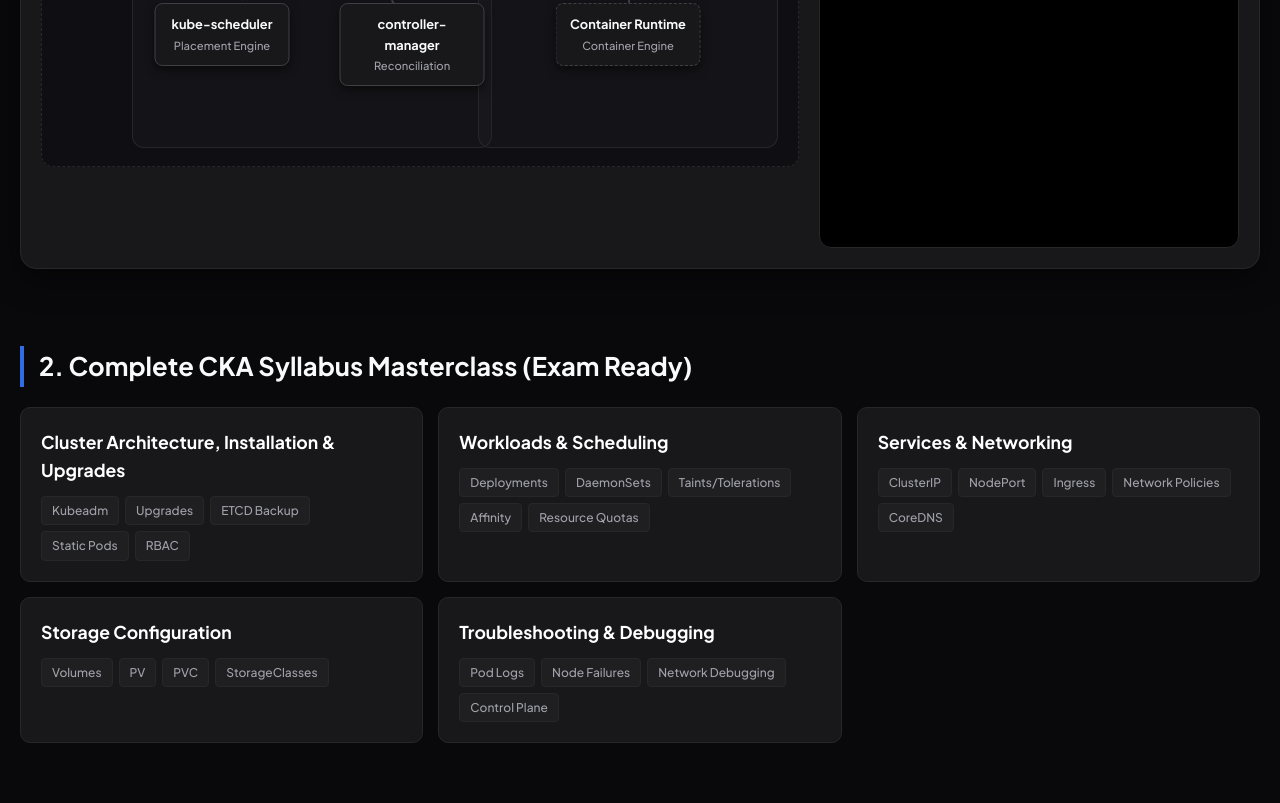
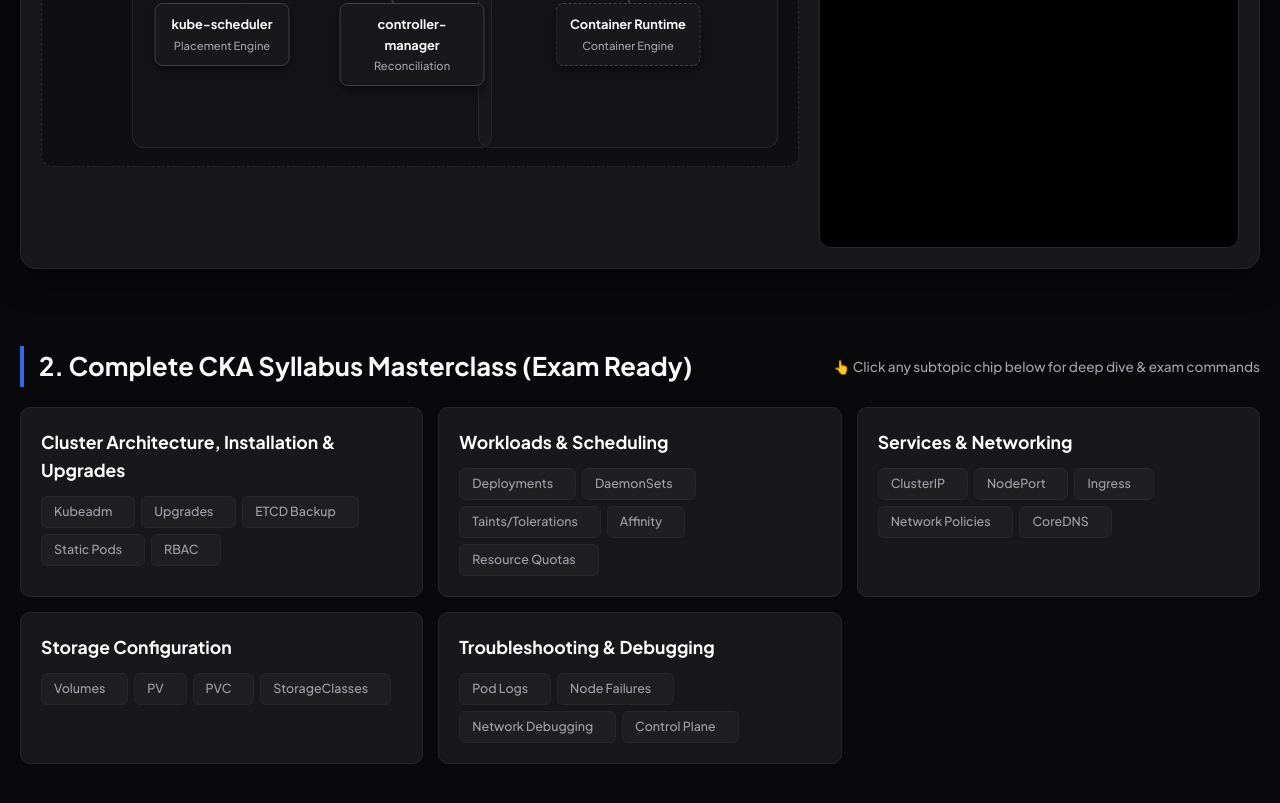
Before and after one commit to shubham27031998/roundchat, a plain HTML site: page index.html in a window 1280 px wide. Shown: the part 731-1534 px from the top of the page. Drawn offline with Linux system fonts and the light colour scheme.

Commit message:
Update index.html

```diff
--- a/index.html
+++ b/index.html
@@ -96,32 +96,40 @@
 
         /* --- SYLLABUS GRID --- */
         .syllabus-grid { display: grid; grid-template-columns: repeat(auto-fill, minmax(320px, 1fr)); gap: 15px; }
-        .module-card { background: var(--surface); border: 1px solid var(--border); border-radius: 10px; padding: 20px; cursor: pointer; transition: all 0.3s; }
+        .module-card { background: var(--surface); border: 1px solid var(--border); border-radius: 10px; padding: 20px; transition: all 0.3s; }
         .module-card:hover { border-color: var(--k8s-blue); transform: translateY(-3px); box-shadow: 0 10px 20px rgba(0,0,0,0.3); }
         .module-title { font-size: 1.1rem; font-weight: 700; color: #fff; margin-bottom: 12px; }
         .topic-list { display: flex; flex-wrap: wrap; gap: 6px; }
-        .chip { background: rgba(255,255,255,0.03); border: 1px solid var(--border); padding: 4px 10px; border-radius: 4px; font-size: 0.75rem; color: var(--text-muted); transition: 0.2s; }
-        .module-card:hover .chip { background: rgba(50, 108, 229, 0.1); border-color: rgba(50, 108, 229, 0.3); color: var(--k8s-light); }
+
+        /* Clickable Chips */
+        .chip {
+            background: rgba(255,255,255,0.03); border: 1px solid var(--border); padding: 5px 12px;
+            border-radius: 6px; font-size: 0.78rem; color: var(--text-muted); transition: all 0.2s; cursor: pointer;
+            display: inline-flex; align-items: center; gap: 5px;
+        }
+        .chip::after { content: '›'; font-weight: bold; color: var(--k8s-light); opacity: 0; transition: 0.2s; }
+        .chip:hover { background: rgba(50, 108, 229, 0.15); border-color: var(--k8s-light); color: #fff; transform: translateY(-1px); }
+        .chip:hover::after { opacity: 1; }
 
         /* Modal */
         #modal { position: fixed; inset: 0; background: rgba(0,0,0,0.8); backdrop-filter: blur(8px); z-index: 1000; display: none; justify-content: center; align-items: center; padding: 20px; opacity: 0; transition: 0.2s; }
         #modal.show { display: flex; opacity: 1; }
-        .modal-content { background: var(--bg); border: 1px solid var(--border); border-radius: 12px; width: 100%; max-width: 850px; max-height: 85vh; display: flex; flex-direction: column; transform: scale(0.95); transition: 0.2s; }
+        .modal-content { background: var(--bg); border: 1px solid var(--border); border-radius: 12px; width: 100%; max-width: 850px; max-height: 85vh; display: flex; flex-direction: column; transform: scale(0.95); transition: 0.2s; box-shadow: 0 20px 50px rgba(0,0,0,0.8); }
         #modal.show .modal-content { transform: scale(1); }
         .modal-header { padding: 15px 25px; border-bottom: 1px solid var(--border); display: flex; justify-content: space-between; align-items: center; background: var(--surface); border-radius: 12px 12px 0 0; }
-        .modal-header h2 { font-size: 1.3rem; color: var(--k8s-light); }
+        .modal-header h2 { font-size: 1.3rem; color: var(--k8s-light); display: flex; align-items: center; gap: 10px; }
         .close-btn { background: transparent; border: none; color: var(--text-muted); font-size: 1.5rem; cursor: pointer; transition: 0.2s; }
         .close-btn:hover { color: #ef4444; }
         .modal-body { padding: 25px; overflow-y: auto; display: grid; gap: 20px; }
 
-        .concept { background: var(--surface); border: 1px solid var(--border); border-radius: 8px; padding: 20px; }
-        .concept-title { font-weight: 700; color: #fff; margin-bottom: 8px; font-size: 1.05rem; display: flex; align-items: center; gap: 8px; }
+        .concept { background: var(--surface); border: 1px solid var(--border); border-radius: 8px; padding: 20px; animation: fadeUp 0.3s ease; }
+        .concept-title { font-weight: 700; color: #fff; margin-bottom: 10px; font-size: 1.15rem; display: flex; align-items: center; gap: 8px; }
         .concept-title::before { content: '■'; color: var(--k8s-blue); font-size: 0.7rem; }
-        .concept-desc { font-size: 0.9rem; color: var(--text-muted); margin-bottom: 12px; }
-        .code { background: #000; padding: 12px; border-radius: 6px; font-family: 'Fira Code', monospace; font-size: 0.8rem; color: var(--accent-green); white-space: pre-wrap; border: 1px solid #27272a; }
+        .concept-desc { font-size: 0.95rem; color: var(--text-muted); margin-bottom: 15px; line-height: 1.6; }
+        .code { background: #000; padding: 15px; border-radius: 6px; font-family: 'Fira Code', monospace; font-size: 0.82rem; color: var(--accent-green); white-space: pre-wrap; border: 1px solid #27272a; line-height: 1.5; }
 
         @keyframes spin { 100% { transform: rotate(360deg); } }
-        @keyframes fadeUp { to { opacity: 1; transform: translateY(0); } }
+        @keyframes fadeUp { from { opacity: 0; transform: translateY(10px); } to { opacity: 1; transform: translateY(0); } }
     </style>
 </head>
 <body>
@@ -133,7 +141,7 @@
             </svg>
             CKA Visual Learning Hub
         </h1>
-        <p>Master Kubernetes Architecture and CKA concepts with readable, slow-motion simulations and interactive component inspectors.</p>
+        <p>Master Kubernetes Architecture and CKA concepts with readable, slow-motion simulations and interactive subtopic study guides.</p>
     </header>
 
     <div class="container">
@@ -161,7 +169,6 @@
 
                 <div id="user-icon">Kube<br>Ctl</div>
 
-                <!-- Components with Click Inspection -->
                 <div class="comp" id="c-api" onclick="inspectComp('api')">kube-apiserver<span>Front Door & REST</span></div>
                 <div class="comp" id="c-etcd" onclick="inspectComp('etcd')">etcd<span>Cluster DB State</span></div>
                 <div class="comp" id="c-sched" onclick="inspectComp('sched')">kube-scheduler<span>Placement Engine</span></div>
@@ -201,7 +208,10 @@
         <br><br><br>
 
         <!-- SECTION 2: ULTIMATE CKA SYLLABUS -->
-        <div class="section-title">2. Complete CKA Syllabus Masterclass (Exam Ready)</div>
+        <div class="section-title">
+            <span>2. Complete CKA Syllabus Masterclass (Exam Ready)</span>
+            <span class="helper-text">👆 Click any subtopic chip below for deep dive & exam commands</span>
+        </div>
         <div class="syllabus-grid" id="syllabus-grid"></div>
 
     </div>
@@ -557,87 +567,87 @@
 
 
         // ==========================================
-        // 3. ULTIMATE CKA SYLLABUS DATA
+        // 3. ULTIMATE CKA SYLLABUS DATA (INDIVIDUAL TOPICS)
         // ==========================================
         const syllabus = [
             {
                 mod: "Cluster Architecture, Installation & Upgrades",
-                topics: ["Kubeadm", "Upgrades", "ETCD Backup", "Static Pods", "RBAC"],
                 data: [
-                    { t: "Kubeadm Cluster Lifecycle", d: "Provisioning clusters, bootstrapping nodes with token generation, and cluster configuration.", c: "kubeadm init --pod-network-cidr=10.244.0.0/16\nkubeadm join <control-plane-ip>:6443 --token <token>" },
-                    { t: "Kubeadm Cluster Upgrades", d: "Step-by-step upgrade procedure for control plane nodes first, followed by worker nodes.", c: "kubectl drain controlplane --ignore-daemonsets\napt-get install -y kubeadm=1.28.0-00\nkubeadm upgrade apply v1.28.0\napt-get install -y kubelet=1.28.0-00\nsystemctl restart kubelet\nkubectl uncordon controlplane" },
-                    { t: "ETCD Backup & Restore", d: "Taking point-in-time snapshots and restoring state during cluster emergencies.", c: "ETCDCTL_API=3 etcdctl snapshot save /backup/etcd-snapshot.db \\\n  --endpoints=https://127.0.0.1:2379 \\\n  --cacert=/etc/kubernetes/pki/etcd/ca.crt \\\n  --cert=/etc/kubernetes/pki/etcd/server.crt \\\n  --key=/etc/kubernetes/pki/etcd/server.key" },
-                    { t: "Role-Based Access Control (RBAC)", d: "Managing fine-grained permissions using Roles, ClusterRoles, RoleBindings, and ClusterRoleBindings.", c: "kubectl create role pod-reader --verb=get,list,watch --resource=pods\nkubectl create rolebinding read-pods --role=pod-reader --user=developer" }
+                    { t: "Kubeadm", d: "Provisioning clusters, bootstrapping nodes with token generation, and cluster configuration using kubeadm.", c: "kubeadm init --pod-network-cidr=10.244.0.0/16\nkubeadm join <control-plane-ip>:6443 --token <token> --discovery-token-ca-cert-hash <hash>" },
+                    { t: "Upgrades", d: "Step-by-step upgrade procedure for control plane nodes first, followed by worker node upgrades.", c: "kubectl drain controlplane --ignore-daemonsets\napt-get install -y kubeadm=1.28.0-00\nkubeadm upgrade apply v1.28.0\napt-get install -y kubelet=1.28.0-00\nsystemctl restart kubelet\nkubectl uncordon controlplane" },
+                    { t: "ETCD Backup", d: "Taking point-in-time snapshots and restoring state during cluster emergencies using etcdctl.", c: "ETCDCTL_API=3 etcdctl snapshot save /backup/etcd-snapshot.db \\\n  --endpoints=https://127.0.0.1:2379 \\\n  --cacert=/etc/kubernetes/pki/etcd/ca.crt \\\n  --cert=/etc/kubernetes/pki/etcd/server.crt \\\n  --key=/etc/kubernetes/pki/etcd/server.key" },
+                    { t: "Static Pods", d: "Pods managed directly by the kubelet daemon on a specific node, without the API server observing them directly.", c: "# Configured via staticPodPath in kubelet service config:\nstaticPodPath: /etc/kubernetes/manifests" },
+                    { t: "RBAC", d: "Managing fine-grained permissions using Roles, ClusterRoles, RoleBindings, and ClusterRoleBindings.", c: "kubectl create role pod-reader --verb=get,list,watch --resource=pods\nkubectl create rolebinding read-pods --role=pod-reader --user=developer" }
                 ]
             },
             {
                 mod: "Workloads & Scheduling",
-                topics: ["Deployments", "DaemonSets", "Taints/Tolerations", "Affinity", "Resource Quotas"],
                 data: [
-                    { t: "Deployments & Rollouts", d: "Declarative application deployments supporting zero-downtime rolling updates and instant rollbacks.", c: "kubectl create deploy web --image=nginx --replicas=3\nkubectl rollout status deploy/web\nkubectl rollout undo deploy/web" },
-                    { t: "Taints & Tolerations", d: "Node taints repel unauthorized pods unless matching tolerations are defined in pod specs.", c: "kubectl taint node worker-1 workload=gpu:NoSchedule\n# In Pod Spec:\ntolerations:\n- key: \"workload\"\n  operator: \"Equal\"\n  value: \"gpu\"\n  effect: \"NoSchedule\"" },
-                    { t: "Node Affinity & Anti-Affinity", d: "Advanced scheduling constraints based on node labels to attract or repel pod placement.", c: "affinity:\n  nodeAffinity:\n    requiredDuringSchedulingIgnoredDuringExecution:\n      nodeSelectorTerms:\n      - matchExpressions:\n        - key: topology.kubernetes.io/zone\n          operator: In\n          values: [zone-a]" },
-                    { t: "Resource Requests & Limits", d: "CPU and memory guarantees (requests) and hard ceilings (limits) to prevent resource starvation.", c: "resources:\n  requests:\n    memory: \"128Mi\"\n    cpu: \"500m\"\n  limits:\n    memory: \"256Mi\"\n    cpu: \"1\"" }
+                    { t: "Deployments", d: "Declarative application deployments supporting zero-downtime rolling updates and instant rollbacks.", c: "kubectl create deploy web --image=nginx --replicas=3\nkubectl rollout status deploy/web\nkubectl rollout undo deploy/web" },
+                    { t: "DaemonSets", d: "Ensures all (or some) Nodes run a copy of a Pod, perfect for log collectors or node monitoring agents.", c: "kubectl create deployment --dry-run=client -o yaml > daemonset.yaml\n# Change kind from Deployment to DaemonSet and remove replicas." },
+                    { t: "Taints/Tolerations", d: "Node taints repel unauthorized pods unless matching tolerations are defined in the pod specifications.", c: "kubectl taint node worker-1 workload=gpu:NoSchedule\n\n# Pod Toleration Spec:\ntolerations:\n- key: \"workload\"\n  operator: \"Equal\"\n  value: \"gpu\"\n  effect: \"NoSchedule\"" },
+                    { t: "Affinity", d: "Advanced scheduling constraints using node or pod labels to attract or repel pod placement.", c: "affinity:\n  nodeAffinity:\n    requiredDuringSchedulingIgnoredDuringExecution:\n      nodeSelectorTerms:\n      - matchExpressions:\n        - key: topology.kubernetes.io/zone\n          operator: In\n          values: [zone-a]" },
+                    { t: "Resource Quotas", d: "Limits aggregate resource consumption (CPU, memory, storage) per namespace.", c: "apiVersion: v1\nkind: ResourceQuota\nmetadata: \n  name: mem-cpu-quota\nspec:\n  hard:\n    requests.cpu: \"1\"\n    requests.memory: 1Gi\n    limits.cpu: \"2\"\n    limits.memory: 2Gi" }
                 ]
             },
             {
                 mod: "Services & Networking",
-                topics: ["ClusterIP", "NodePort", "Ingress", "Network Policies", "CoreDNS"],
                 data: [
-                    { t: "Kubernetes Services", d: "ClusterIP (internal), NodePort (external port on all nodes), and LoadBalancer abstraction.", c: "kubectl expose pod web --port=80 --type=NodePort --name=web-service" },
-                    { t: "Ingress Controllers & Rules", d: "Layer 7 HTTP/S routing directing traffic to internal services based on hostname or URL path.", c: "apiVersion: networking.k8s.io/v1\nkind: Ingress\nmetadata:\n  name: app-ingress\nspec:\n  rules:\n  - host: myapp.local\n    http:\n      paths:\n      - path: /\n        pathType: Prefix\n        backend:\n          service:\n            name: web-service\n            port:\n              number: 80" },
-                    { t: "Network Policies", d: "Pod-level firewalls isolating inbound and outbound traffic using label selectors.", c: "apiVersion: networking.k8s.io/v1\nkind: NetworkPolicy\nspec:\n  podSelector:\n    matchLabels:\n      tier: db\n  ingress:\n  - from:\n    - podSelector:\n        matchLabels:\n          tier: backend" },
-                    { t: "CoreDNS Resolution", d: "Internal cluster DNS providing name resolution for services and pods.", c: "kubectl get pods -n kube-system -l k8s-app=kube-dns" }
+                    { t: "ClusterIP", d: "Exposes the Service on an internal cluster IP. Accessible only from within the cluster network.", c: "kubectl expose pod web --port=80 --target-port=8080 --name=my-svc" },
+                    { t: "NodePort", d: "Exposes the Service on each Node’s IP at a static port (30000-32767).", c: "kubectl expose deployment web --type=NodePort --port=80 --name=nodeport-svc" },
+                    { t: "Ingress", d: "Layer 7 HTTP/S routing directing traffic to internal services based on hostname or URL path.", c: "apiVersion: networking.k8s.io/v1\nkind: Ingress\nmetadata:\n  name: app-ingress\nspec:\n  rules:\n  - host: myapp.local\n    http:\n      paths:\n      - path: /\n        pathType: Prefix\n        backend:\n          service:\n            name: web-service\n            port:\n              number: 80" },
+                    { t: "Network Policies", d: "Pod-level firewalls isolating inbound and outbound traffic using label selectors.", c: "apiVersion: networking.k8s.io/v1\nkind: NetworkPolicy\nmetadata:\n  name: db-policy\nspec:\n  podSelector:\n    matchLabels:\n      tier: db\n  ingress:\n  - from:\n    - podSelector:\n        matchLabels:\n          tier: frontend" },
+                    { t: "CoreDNS", d: "Internal cluster DNS providing name resolution for services and pods across the cluster.", c: "kubectl get pods -n kube-system -l k8s-app=kube-dns\nkubectl exec -it <pod-name> -- nslookup kubernetes.default" }
                 ]
             },
             {
                 mod: "Storage Configuration",
-                topics: ["Volumes", "PV", "PVC", "StorageClasses"],
                 data: [
-                    { t: "Ephemeral vs Persistent Storage", d: "emptyDir and hostPath for temporary storage; PersistentVolumes (PV) and PVCs for decoupled storage management.", c: "kubectl get pv,pvc\nkubectl describe pvc my-claim" },
-                    { t: "PersistentVolumeClaims", d: "User requests for storage. Automatically binds to matching PVs or dynamically provisions via StorageClasses.", c: "apiVersion: v1\nkind: PersistentVolumeClaim\nspec:\n  accessModes:\n    - ReadWriteOnce\n  resources:\n    requests:\n      storage: 1Gi" }
+                    { t: "Volumes", d: "Ephemeral storage mechanisms like emptyDir and hostPath for container file sharing or temporary caching.", c: "volumes:\n- name: cache-volume\n  emptyDir: {}" },
+                    { t: "PV", d: "PersistentVolume (PV) is a piece of storage in the cluster provisioned by an administrator or dynamically via StorageClasses.", c: "apiVersion: v1\nkind: PersistentVolume\nspec:\n  capacity:\n    storage: 1Gi\n  accessModes:\n    - ReadWriteOnce\n  hostPath:\n    path: /tmp/data" },
+                    { t: "PVC", d: "PersistentVolumeClaim is a request for storage by a user, matching access modes and resource sizing.", c: "apiVersion: v1\nkind: PersistentVolumeClaim\nspec:\n  accessModes:\n    - ReadWriteOnce\n  resources:\n    requests:\n      storage: 1Gi" },
+                    { t: "StorageClasses", d: "Defines parameters and provisioners used to dynamically provision PersistentVolumes upon user requests.", c: "apiVersion: storage.k8s.io/v1\nkind: StorageClass\nmetadata:\n  name: fast-disk\nprovisioner: kubernetes.io/aws-ebs\nparameters:\n  type: gp2" }
                 ]
             },
             {
                 mod: "Troubleshooting & Debugging",
-                topics: ["Pod Logs", "Node Failures", "Network Debugging", "Control Plane"],
                 data: [
-                    { t: "Pod & Container Troubleshooting", d: "Diagnosing CrashLoopBackOff, ImagePullBackOff, and OOMKilled failures.", c: "kubectl describe pod <pod-name>\nkubectl logs <pod-name> --previous" },
-                    { t: "Worker Node NotReady", d: "Checking kubelet service status, disk pressure, memory pressure, and disabled swap configuration.", c: "systemctl status kubelet\njournalctl -u kubelet -e\nfree -m" },
-                    { t: "Control Plane Component Diagnostics", d: "Inspecting static pod manifests and container runtimes when API server goes down.", c: "cd /etc/kubernetes/manifests\ncrictl ps\ncrictl logs <container-id>" }
+                    { t: "Pod Logs", d: "Diagnosing application-level errors, crashes, and startup exceptions inside running containers.", c: "kubectl logs <pod-name> -n <namespace>\nkubectl logs <pod-name> --previous" },
+                    { t: "Node Failures", d: "Troubleshooting worker nodes stuck in NotReady state due to Kubelet crashes or network plugin issues.", c: "systemctl status kubelet\njournalctl -u kubelet -e\nkubectl describe node <node-name>" },
+                    { t: "Network Debugging", d: "Debugging container connectivity, DNS resolution, and faulty network policies.", c: "kubectl run tmp-shell --rm -i --tty --image=busybox -- sh\nnslookup kubernetes.default.svc.cluster.local" },
+                    { t: "Control Plane", d: "Troubleshooting API server, scheduler, or controller manager static pods failing to start.", c: "cd /etc/kubernetes/manifests/\ncrictl ps\ncrictl logs <container-id>" }
                 ]
             }
         ];
 
-        // Render Syllabus
+        // Render Syllabus with Clickable Chips
         const grid = document.getElementById('syllabus-grid');
-        syllabus.forEach((s, idx) => {
-            const chips = s.topics.map(t => `<span class="chip">${t}</span>`).join('');
+        syllabus.forEach((s, modIdx) => {
+            const chips = s.data.map((item, topicIdx) => `
+                <span class="chip" onclick="openTopicModal(${modIdx}, ${topicIdx})">${item.t}</span>
+            `).join('');
+
             grid.innerHTML += `
-                <div class="module-card" onclick="openModal(${idx})">
+                <div class="module-card">
                     <div class="module-title">${s.mod}</div>
                     <div class="topic-list">${chips}</div>
                 </div>
             `;
         });
 
-        // Modal Logic
+        // Modal Logic for Specific Topics
         const modal = document.getElementById('modal');
-        function openModal(idx) {
-            const data = syllabus[idx];
-            document.getElementById('m-title').innerText = data.mod;
+        function openTopicModal(modIdx, topicIdx) {
+            const topicData = syllabus[modIdx].data[topicIdx];
+            document.getElementById('m-title').innerHTML = `<span>⚡</span> ${topicData.t}`;
 
-            let body = '';
-            data.data.forEach(item => {
-                body += `
-                    <div class="concept">
-                        <div class="concept-title">${item.t}</div>
-                        <div class="concept-desc">${item.d}</div>
-                        <div class="code">${item.c}</div>
-                    </div>
-                `;
-            });
-            document.getElementById('m-body').innerHTML = body;
+            document.getElementById('m-body').innerHTML = `
+                <div class="concept">
+                    <div class="concept-title">Concept Overview & Exam Guide</div>
+                    <div class="concept-desc">${topicData.d}</div>
+                    <div class="code">${topicData.c}</div>
+                </div>
+            `;
 
             modal.style.display = 'flex';
             setTimeout(() => modal.classList.add('show'), 10);
```
